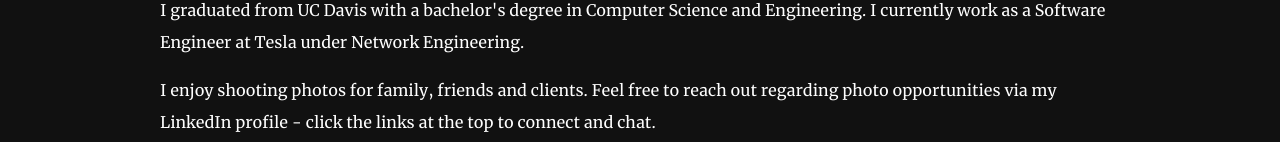
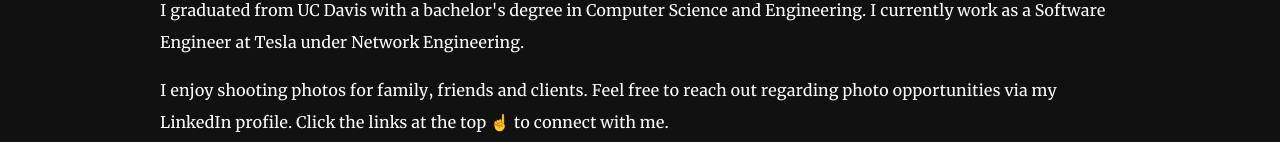
Before and after one commit to huangsam/huangsam.github.io, a SvelteKit app: page / in a window 1280 px wide. Shown: the part 810-952 px from the top of the page. Built offline with nearby package versions, Linux system fonts and the light colour scheme; a web font is replaced by a local one.

Commit message:
Add emoji to photo section

```diff
--- a/src/routes/+page.svelte
+++ b/src/routes/+page.svelte
@@ -34,7 +34,7 @@
 
   <p>
     I enjoy shooting photos for family, friends and clients. Feel free to reach out regarding photo
-    opportunities via my LinkedIn profile - click the links at the top to connect and chat.
+    opportunities via my LinkedIn profile. Click the links at the top ☝️ to connect with me.
   </p>
 
   <p>
```
